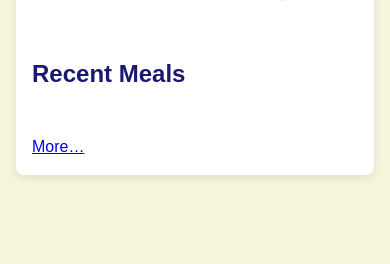
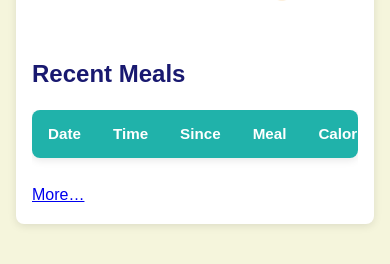
Before and after one commit to DoctorMoshtak/food-tracker-app, a website: page public/dashboard.html in a window 390 px wide. Shown: the part 428-692 px from the top of the page. Drawn offline with Linux system fonts and the light colour scheme; no server answers.

Commit message:
Describe what you changed

```diff
--- a/public/dashboard.html
+++ b/public/dashboard.html
@@ -81,6 +81,7 @@
     <!-- Recent Meals -->
     <section id="recent-logs">
       <h2>Recent Meals</h2>
+      <div class="scrollable">
         <table>
           <thead>
             <tr>
@@ -91,6 +92,7 @@
             <!-- Filled by JS -->
           </tbody>
         </table>
+      </div>
       <p><a href="/logs.html" id="more-logs">More…</a></p>
     </section>
   </main>
--- a/public/styles.css
+++ b/public/styles.css
@@ -55,7 +55,7 @@ body {
 
 /* ─ Main Content Container ─ */
 main, .page-container {
-  max-width: 1200px;
+  max-width: 1800px;
   width: 95%;
   margin: 2rem auto;
   background: var(--text-light);
@@ -63,7 +63,34 @@ main, .page-container {
   box-shadow: 0 2px 8px rgba(0,0,0,0.1);
   padding: 2rem;
 }
+/* 2) For anything inside that might overflow (tables, forms), wrap it in a scrollable wrapper: */
+.scrollable {
+  overflow-x: auto;
+  -webkit-overflow-scrolling: touch; /* smooth on iOS */
+}
 
+/* 3) On very small screens, ensure the container fills fully and inner content scrolls */
+@media (max-width: 600px) {
+  main.page-container {
+    max-width: none;
+    width: 100%;
+    margin: 3rem 0 1rem;
+    padding: 1rem;
+  }
+}
+.scrollable {
+  overflow-x: auto;
+  -webkit-overflow-scrolling: touch; /* smooth on iOS */
+}
+
+/* optional: give a little visual cue */
+.scrollable::-webkit-scrollbar {
+  height: 6px;
+}
+.scrollable::-webkit-scrollbar-thumb {
+  background: rgba(0,0,0,0.2);
+  border-radius: 3px;
+}
 /* Ensure horizontal scroll on tables */
 main table {
   width: 100%;
@@ -271,7 +298,7 @@ tbody tr:last-child td {
 }
 
 /* ─ Responsive Tables ─ */
-@media (max-width: 600px) {
+@media (max-width: 300px) {
   main { width: 95%; padding: 1rem; }
   table, thead, tbody, th, td, tr { display: block; }
   thead { display: none; }
```
Lines whose indentation alone changed are shown as unchanged.
